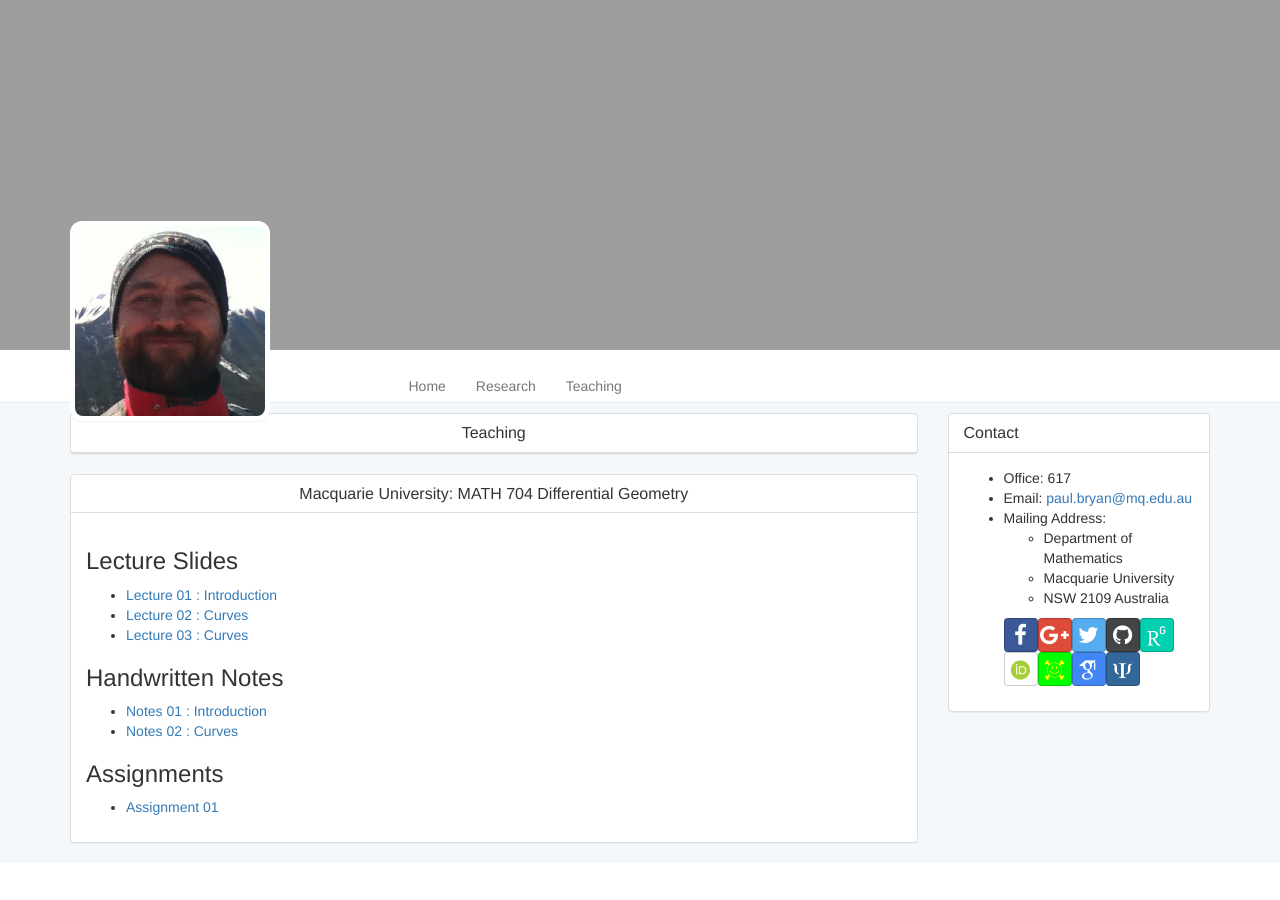
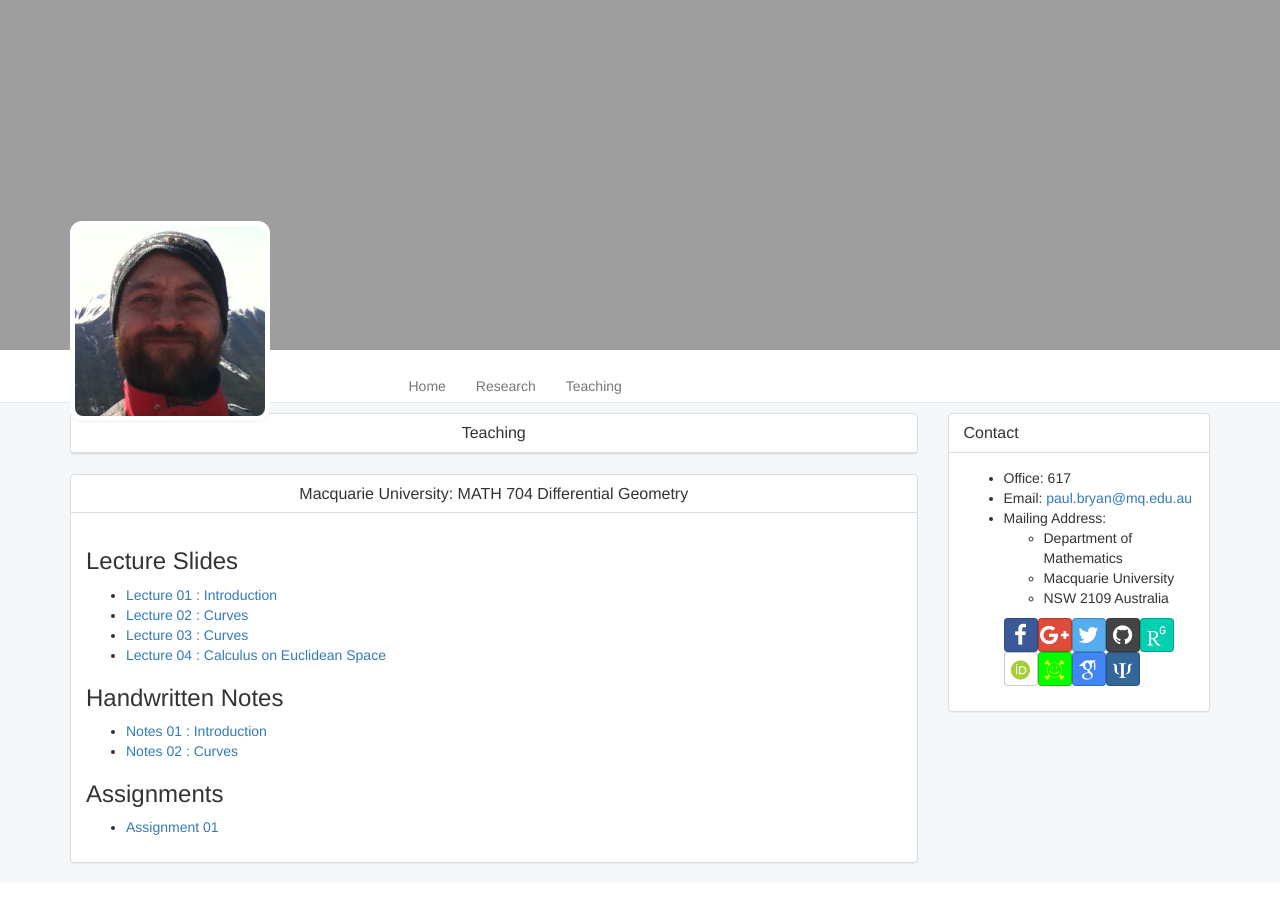
Before and after one commit to pabryan/pabryan.github.io, a Jekyll site: the page built from teaching/mq_math704_2018/index.html, in a window 1280 px wide. Built offline with Jekyll 4.4.1, drawn with Linux system fonts in a browser that asks for light colours; some web fonts are replaced.

Commit message:
Added mq_math704_2018 lecture 04.

```diff
--- a/teaching/mq_math704_2018/index.html
+++ b/teaching/mq_math704_2018/index.html
@@ -14,6 +14,7 @@ description: "Paul Bryan: Mathematician - Macquarie University: MATH 704 Differe
       <li><a href="{{ site.baseurl }}/teaching/mq_math704_2018/lec01.pdf">Lecture 01 : Introduction</a></li>
       <li><a href="{{ site.baseurl }}/teaching/mq_math704_2018/lec02.pdf">Lecture 02 : Curves</a></li>
       <li><a href="{{ site.baseurl }}/teaching/mq_math704_2018/lec03.pdf">Lecture 03 : Curves</a></li>
+      <li><a href="{{ site.baseurl }}/teaching/mq_math704_2018/lec04.pdf">Lecture 04 : Calculus on Euclidean Space</a></li>
     </ul>
 
     <h3>Handwritten Notes</h3>
```
Also changed, not shown: 1 other file.
